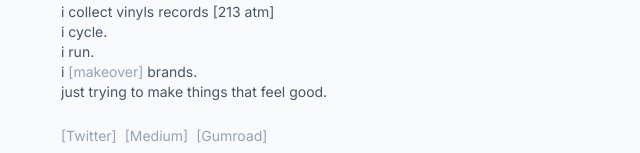
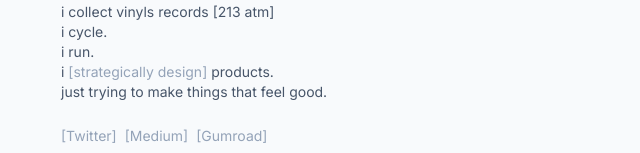
Before and after one commit to alexszczurek/aliszu.co, a Next.js app: page / in a window 1280 px wide. Shown: the part 642-795 px from the top of the page, without its empty margins (317-957 px from the left). Built offline with nearby package versions, Linux system fonts and the light colour scheme.

Commit message:
link update

```diff
--- a/app/page.js
+++ b/app/page.js
@@ -93,12 +93,12 @@ export default function Home() {
             i cycle. <br />
             i run. <br />i{" "}
             <a
-              href="after.design"
+              href="https://after.design"
               className="text-slate-400 hover:underline"
             >
-              [makeover]
+              [strategically design]
             </a>{" "}
-            brands. <br />
+            products. <br />
             just trying to make things that feel good. <br />
           </div>
           <br />
```
